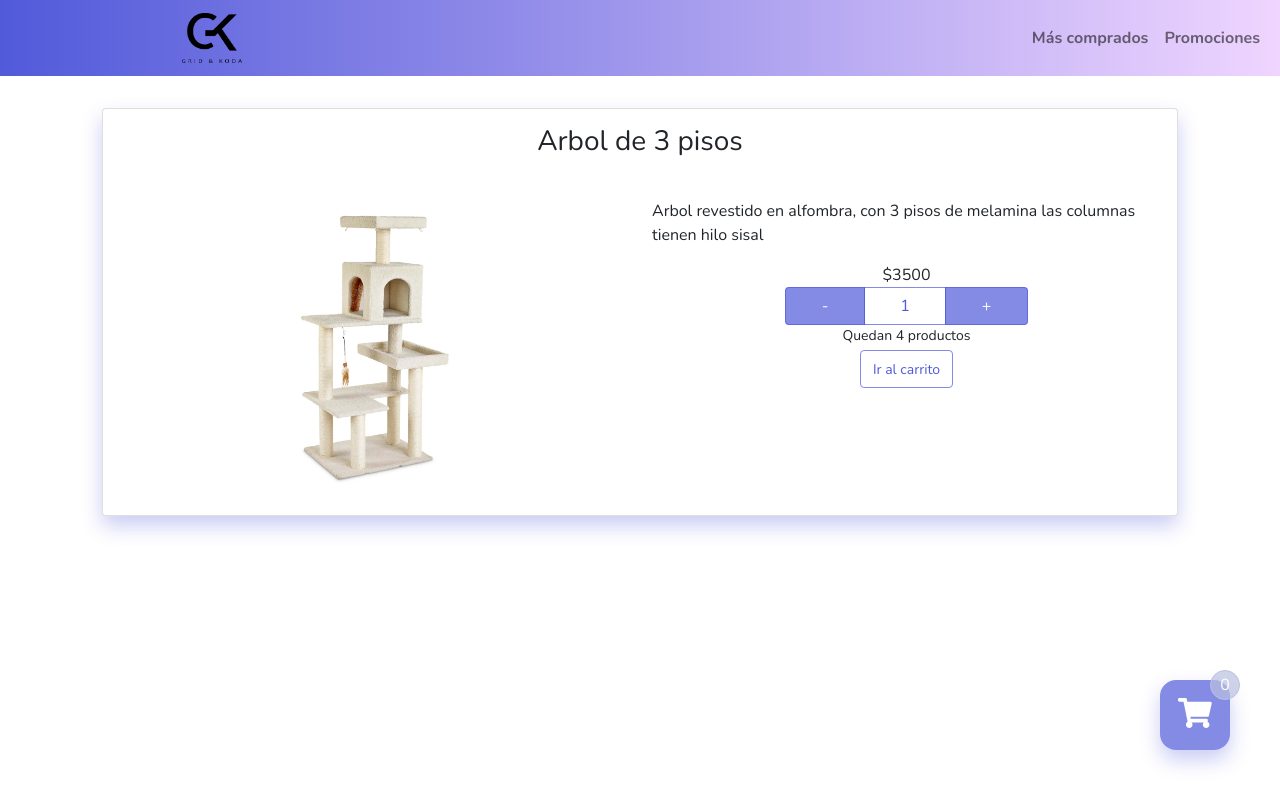
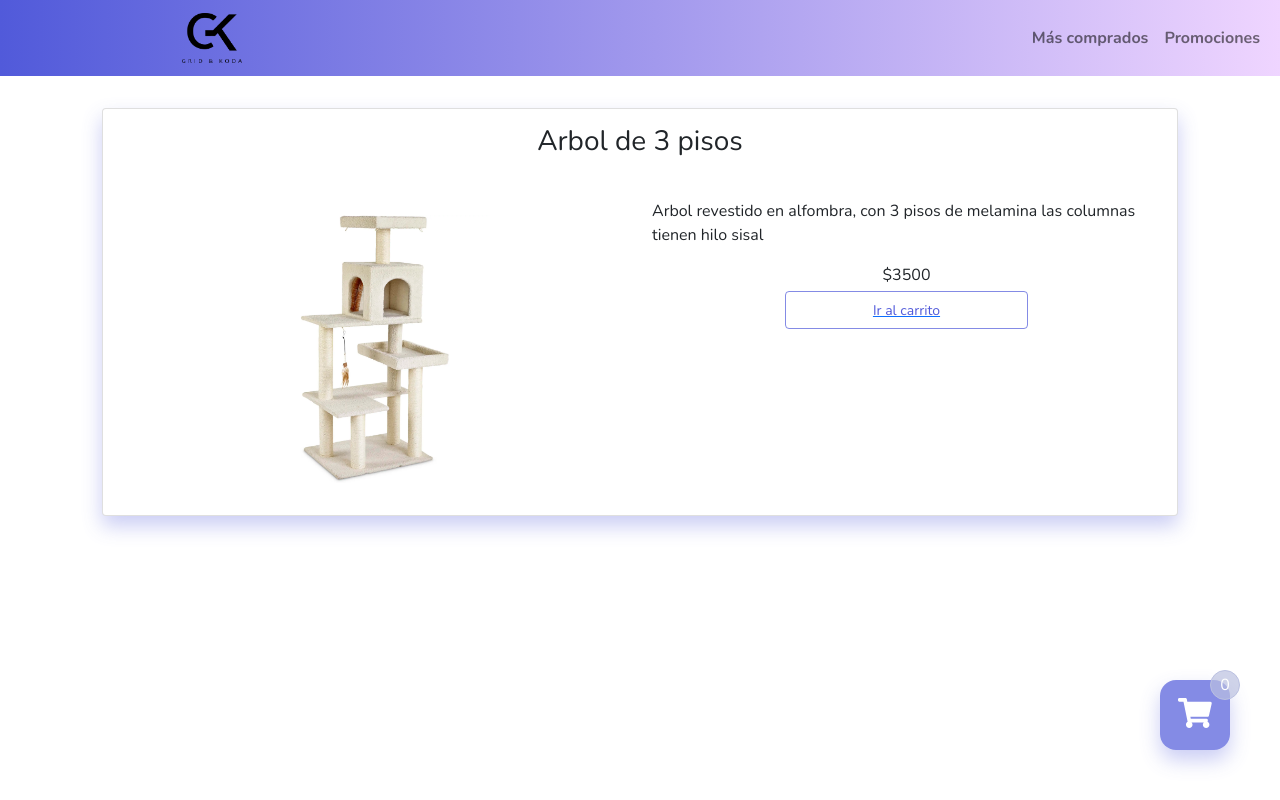
Before and after one commit to coderusuario-edu/gridkoda, a React (Create React App) app: page /item/1 in a window 1280 px wide. Both pictures are taken after a click on the button "Agregar al carrito". Built offline with nearby package versions, Linux system fonts and the light colour scheme.

Commit message:
Sugerencias de corrección y Estilos

```diff
--- a/src/components/ItemCount.jsx
+++ b/src/components/ItemCount.jsx
@@ -21,6 +21,16 @@ const ItemCount = ({ stock, initial, onAdd }) => {
     };
 
     return (
+        <>
+            {finalizar ? (
+                <Link to="/cart">
+                    <div className="d-grid">
+                        <button className="btn btn-outline-bk mt-1">
+                            <small> Ir al carrito</small>
+                        </button>
+                    </div>
+                </Link>
+            ) : (
                 <>
                     <div className="btn-group" role="group">
                         <button
@@ -48,17 +58,12 @@ const ItemCount = ({ stock, initial, onAdd }) => {
                         </button>
                     </div>
                     {queda > 0 ? (
-                <small className="small">Quedan {queda} productos</small>
+                        <small className="small">
+                            Quedan {queda} productos
+                        </small>
                     ) : (
                         <small className="small">Sin stock</small>
                     )}
-            {finalizar ? (
-                <Link to="/cart">
-                    <button className="btn btn-outline-bk mt-1">
-                        <small> Ir al carrito</small>
-                    </button>
-                </Link>
-            ) : (
                     <button
                         className="btn btn-outline-bk mt-1"
                         onClick={() => {
@@ -68,6 +73,7 @@ const ItemCount = ({ stock, initial, onAdd }) => {
                     >
                         <small> Agregar al carrito</small>
                     </button>
+                </>
             )}
         </>
     );
--- a/src/components/ItemDetail.jsx
+++ b/src/components/ItemDetail.jsx
@@ -2,9 +2,7 @@ import React, { useState } from "react";
 import ItemCount from "./ItemCount";
 
 const ItemDetail = ({ producto }) => {
-    const onAdd = (cantidad) => {
-        alert(`Yay, agregaste al carrito ${cantidad} items`);
-    };
+    const onAdd = (cantidad) => {};
     return (
         <div className="container">
             <div className="row mt-3">
```
Lines whose indentation alone changed are shown as unchanged.
